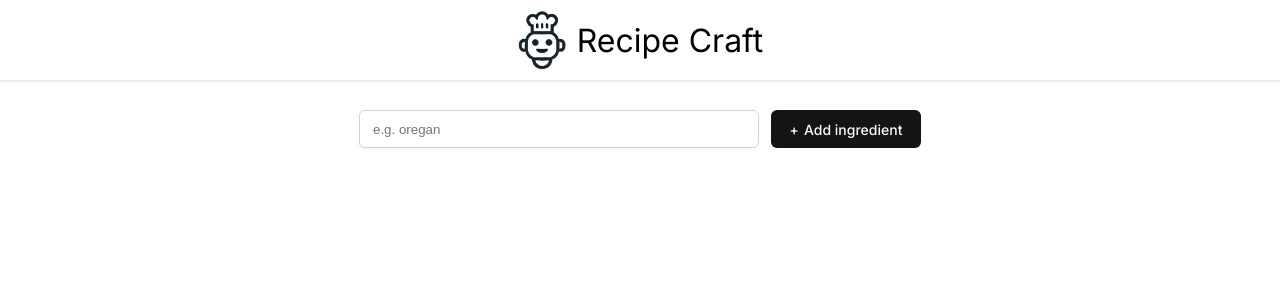
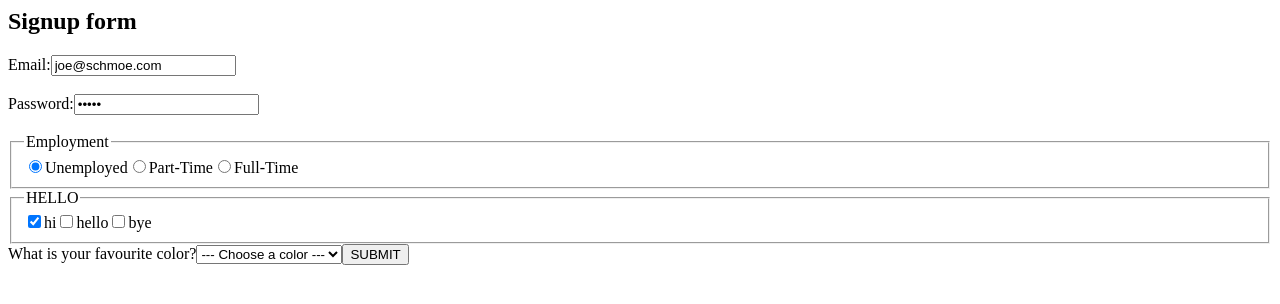
Before and after one commit to rajeswar-tammisetti/react-foundations, a React (Vite) app in the folder Static-pages/: page / in a window 1280 px wide. Shown: the top 304 px of the page. Built offline with nearby package versions, Linux system fonts and the light colour scheme.

Commit message:
React-Forms: input,radio,checkboxes

```diff
--- a/Static-pages/src/Projects/reactForms/components/main.jsx
+++ b/Static-pages/src/Projects/reactForms/components/main.jsx
@@ -1,22 +1,75 @@
 export default function Main() {
-    function handleSubmit(event) {
-        event.preventDefault()
-        const formElement = event.currentTarget
-        const formData = new FormData(formElement)
-        formElement.reset()
+    // function handleSubmit(event) {
+    //     event.preventDefault()
+    //     const formElement = event.currentTarget
+    //     const formData = new FormData(formElement)
+    //     formElement.reset()
+    // }
+
+    // function handleSubmit(formData) {
+    //     let emp = formData.get("employmentStatus")
+    //     let mail = formData.get("email")
+    //     let pass = formData.get("password")
+    //     let hello = formData.getAll("hello")
+    //     console.log(mail)
+    //     console.log(pass)
+    //     console.log(emp)
+    //     console.log(hello)
+    // }
+
+    function handleSubmit(formData) {
+        const data = Object.fromEntries(formData)
+        const hello = formData.getAll("hello")
+        console.log(hello)
+        const allData = {
+            ...data,
+            hello
+        }
+        console.log(allData)
     }
+
+
     return (
         <section>
             <h1>Signup form</h1>
-            <form onSubmit={handleSubmit}>
+            <form action={handleSubmit}>
                 <label htmlFor="email">Email:</label>
-                <input id="email" type="email" name="email" placeholder="joe@schmoe.com" />
+                <input id="email" type="email" name="email" placeholder="joe@schmoe.com" defaultValue="joe@schmoe.com" />
                 <br /><br />
                 <label htmlFor="password">Password:</label>
-                <input id="password" name="password" type="password" placeholder="*****"></input>
+                <input id="password" name="password" type="password" placeholder="*****" defaultValue="hi123"></input>
                 <br /><br />
+                <fieldset>
+                    <legend>Employment</legend>
+                    <label>
+                        <input type="radio" name="employmentStatus" value="unemployed" defaultChecked={true} />
+                        Unemployed
+                    </label>
+                    <label>
+                        <input type="radio" name="employmentStatus" value="part-time" />
+                        Part-Time
+                    </label>
+                    <label>
+                        <input type="radio" name="employmentStatus" value="full-time" />
+                        Full-Time
+                    </label>
+                </fieldset>
+                <fieldset>
+                    <legend>HELLO</legend>
+                    <label><input type="checkbox" name="hello" value="hi" defaultChecked={true} />hi</label>
+                    <label><input type="checkbox" name="hello" value="hello" />hello</label>
+                    <label><input type="checkbox" name="hello" value="bye" />bye</label>
+                </fieldset>
+                <label htmlFor="favColor">What is your favourite color?</label>
+                <select name="favColor" id="favColor" defaultValue="" required>
+                    <option value="" disabled >--- Choose a color ---</option>
+                    <option value="red">red</option>
+                    <option value="yellow">yellow</option>
+                    <option value="green">green</option>
+                    <option value="blue">blue</option>
+                    <option value="black">black</option>
+                </select>
                 <input type="submit" value="SUBMIT"></input>
-
             </form>
         </section>
     )
--- a/Static-pages/src/main.jsx
+++ b/Static-pages/src/main.jsx
@@ -28,9 +28,9 @@
 // import App from "./Projects/Static-Pages/App"
 // import App from "./Projects/Travel-Journer/App"
 // import App from "./Projects/Jokes/App"
-import App from "./Projects/RecipeCraft/App"
+// import App from "./Projects/RecipeCraft/App"
 // import App from "./Projects/use-state/App"
-// import App from "./Projects/reactForms/App"
+import App from "./Projects/reactForms/App"
 
 import { createRoot } from "react-dom/client"
 
```
Also changed, not shown: Static-pages/src/Projects/RecipeCraft/components/Main.jsx (line endings or trailing spaces).
